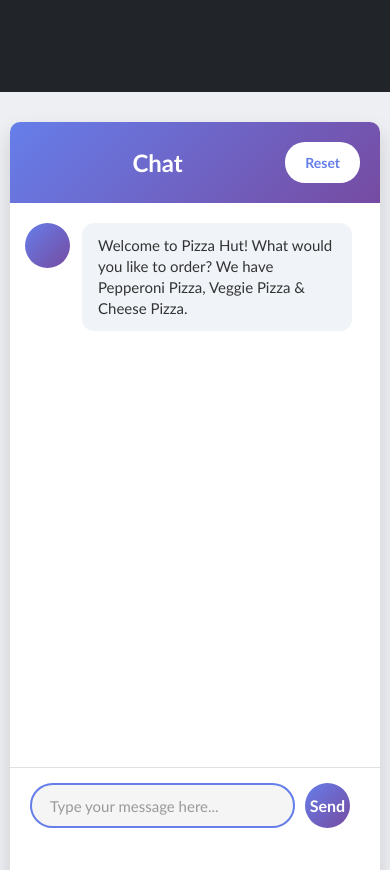
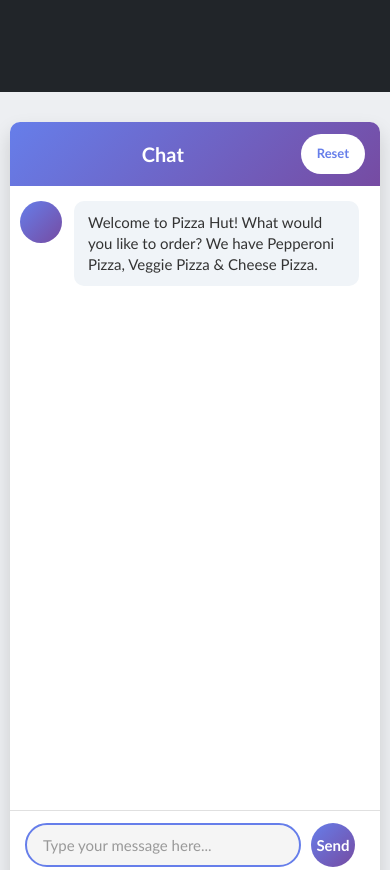
Before and after one commit to RasheMpofu/chatbot, a React app in the folder frontend/: page / in a window 390 px wide. Shown: the part 460-1330 px from the top of the page. Built offline with nearby package versions, Linux system fonts and the light colour scheme; no server answers.

Commit message:
Add responsive design with media queries for mobile and tablet

```diff
--- a/frontend/src/Header.css
+++ b/frontend/src/Header.css
@@ -36,3 +36,17 @@
     background-color: #f0f0f0;
     transform: scale(1.05);
 }
+@media (max-width: 768px) {
+    .top_menu {
+        padding: 12px 15px;
+    }
+
+    .top_menu .title {
+        font-size: 20px;
+    }
+
+    .reset_button {
+        padding: 10px 16px;
+        font-size: 13px;
+    }
+}
--- a/frontend/src/Message.css
+++ b/frontend/src/Message.css
@@ -65,3 +65,23 @@
     font-weight: 400;
     line-height: 1.4;
 }
+@media (max-width: 768px) {
+    #messages .message {
+        margin-bottom: 12px;
+    }
+
+    #messages .message .avatar {
+        width: 42px;
+        height: 42px;
+    }
+
+    #messages .message .text_wrapper {
+        max-width: calc(100% - 65px);
+        padding: 11px 14px;
+        border-radius: 10px;
+    }
+
+    #messages .message .text {
+        font-size: 15px;
+    }
+}
--- a/frontend/src/MessageArea.css
+++ b/frontend/src/MessageArea.css
@@ -24,3 +24,9 @@
 #messages::-webkit-scrollbar-thumb:hover {
     background: #764ba2;
 }
+@media (max-width: 768px) {
+    #messages {
+        padding: 15px 10px;
+        height: calc(100vh - 220px);
+    }
+}
--- a/frontend/src/UserInput.css
+++ b/frontend/src/UserInput.css
@@ -74,3 +74,28 @@
 .message_template {
     display: none;
 }
+@media (max-width: 768px) {
+    .bottom_wrapper {
+        padding: 12px 15px;
+        gap: 10px;
+    }
+
+    .bottom_wrapper .message_input_wrapper {
+        height: 44px;
+        border-radius: 22px;
+        padding: 0 14px;
+    }
+
+    .bottom_wrapper .message_input_wrapper .message_input {
+        font-size: 15px;
+    }
+
+    .bottom_wrapper .send_message {
+        width: 44px;
+        height: 44px;
+    }
+
+    .bottom_wrapper .send_message .text {
+        font-size: 15px;
+    }
+}
```
